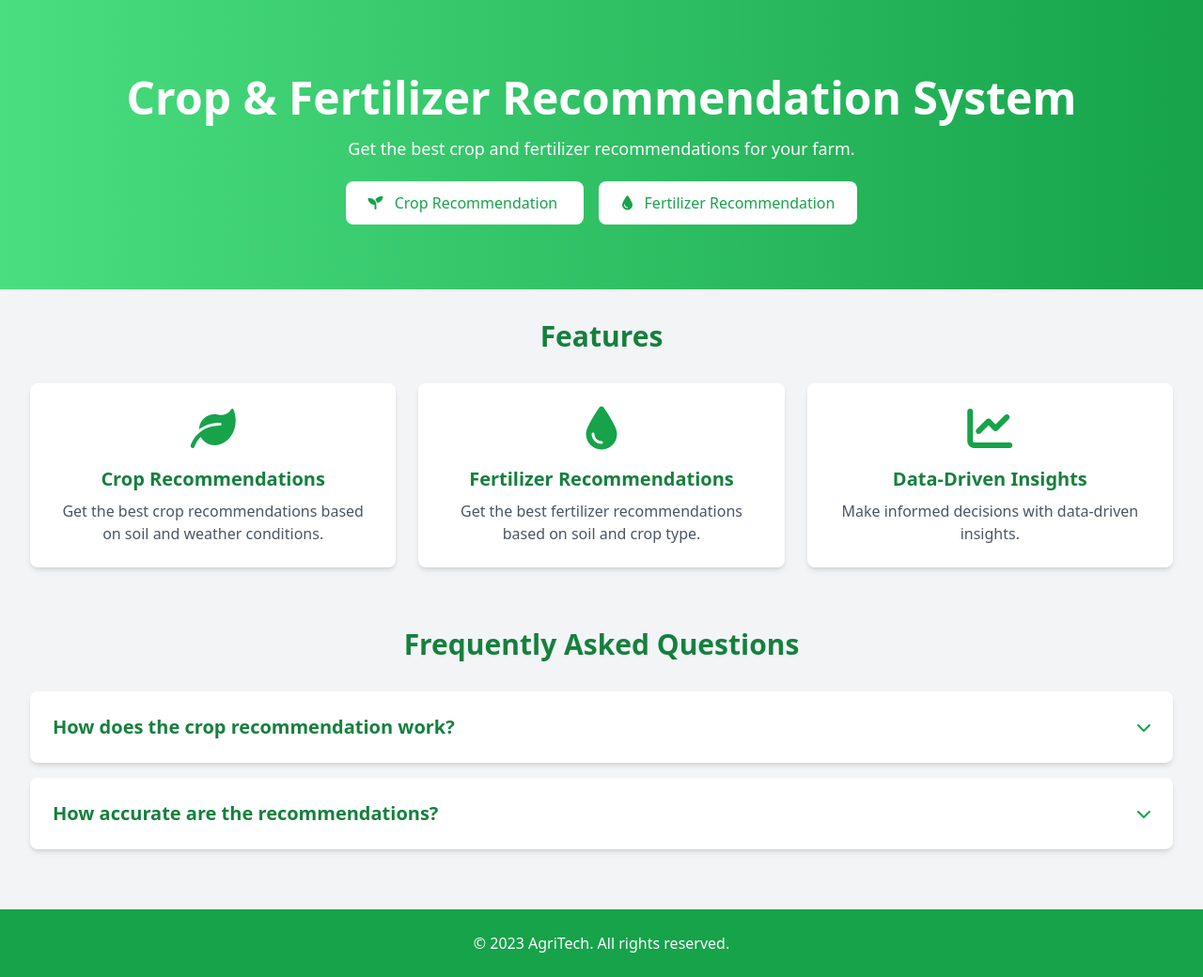
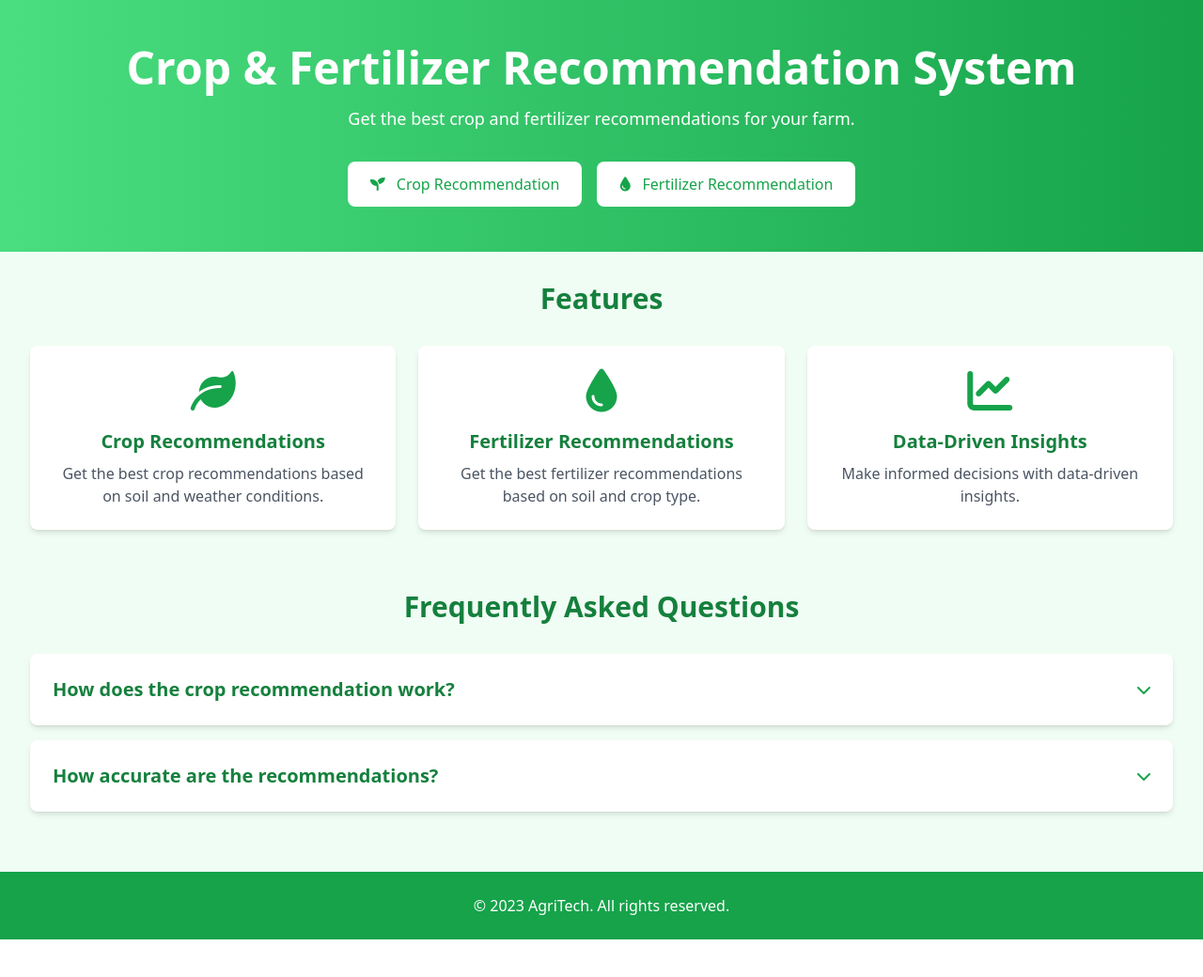
Before and after one commit to shayan78690/Agri-Tech, a Flask app: page / in a window 1280 px wide. Shown: the part 64-1104 px from the top of the page at 94% size. After the commit the page ends 1064 px from the top, so only its background shows below. Run offline with Flask 3, Linux system fonts and the light colour scheme; parts of the project's set-up code (start-up, migrations or seed data) failed here and were passed over; some libraries are stand-ins or nearby versions.

Commit message:
Add files via upload

```diff
--- a/templates/index.html
+++ b/templates/index.html
@@ -7,7 +7,7 @@
     <script src="https://cdn.tailwindcss.com"></script>
     <link href="https://cdnjs.cloudflare.com/ajax/libs/font-awesome/6.0.0-beta3/css/all.min.css" rel="stylesheet">
 </head>
-<body class="bg-gray-100">
+<body class="bg-green-50">
     <!-- Navigation Bar -->
     <nav class="bg-green-600 p-4 text-white shadow-lg">
         <div class="container mx-auto flex justify-between items-center">
@@ -24,11 +24,11 @@
     </nav>
 
     <!-- Hero Section -->
-    <div class="bg-gradient-to-r from-green-400 to-green-600 py-20 text-white text-center">
-        <div class="container mx-auto">
-            <h1 class="text-5xl font-bold mb-4">Crop & Fertilizer Recommendation System</h1>
+    <div class="bg-gradient-to-r from-green-400 to-green-600 py-12 text-white text-center">
+        <div class="container mx-auto px-4">
+            <h1 class="text-4xl md:text-5xl font-bold mb-4">Crop & Fertilizer Recommendation System</h1>
             <p class="text-lg mb-8">Get the best crop and fertilizer recommendations for your farm.</p>
-            <div class="space-x-4">
+            <div class="flex flex-col md:flex-row justify-center space-y-4 md:space-y-0 md:space-x-4">
                 <a href="/crop" class="bg-white text-green-600 px-6 py-3 rounded-lg hover:bg-green-50 hover:shadow-lg transition duration-300">
                     <i class="fas fa-seedling mr-2"></i>
                     Crop Recommendation
@@ -99,15 +99,6 @@
         </div>
     </div>
 
-    <!-- Modal -->
-    <div id="confirmationModal" class="fixed inset-0 bg-black bg-opacity-50 flex items-center justify-center hidden">
-        <div class="bg-white p-6 rounded-lg shadow-md w-96">
-            <h3 class="text-xl font-semibold text-green-700 mb-4">Success!</h3>
-            <p class="text-gray-700">Your recommendation has been submitted successfully.</p>
-            <button onclick="closeModal()" class="mt-4 bg-green-600 text-white px-4 py-2 rounded-lg hover:bg-green-700">Close</button>
-        </div>
-    </div>
-
     <!-- Footer -->
     <footer class="bg-green-600 text-white py-6 mt-8">
         <div class="container mx-auto text-center">
@@ -115,9 +106,8 @@
         </div>
     </footer>
 
-    <!-- JavaScript for FAQ Toggle and Modal -->
+    <!-- JavaScript for FAQ Toggle -->
     <script>
-        // FAQ Toggle
         function toggleFAQ(id) {
             const faq = document.getElementById(id);
             const icon = document.getElementById(`${id}-icon`);
@@ -131,24 +121,6 @@
                 icon.classList.add('fa-chevron-down');
             }
         }
-
-        // Modal Functions
-        function openModal() {
-            const modal = document.getElementById('confirmationModal');
-            modal.classList.remove('hidden');
-            modal.classList.add('opacity-0');
-            setTimeout(() => {
-                modal.classList.remove('opacity-0');
-            }, 10);
-        }
-
-        function closeModal() {
-            const modal = document.getElementById('confirmationModal');
-            modal.classList.add('opacity-0');
-            setTimeout(() => {
-                modal.classList.add('hidden');
-            }, 300);
-        }
     </script>
 </body>
 </html>
```
